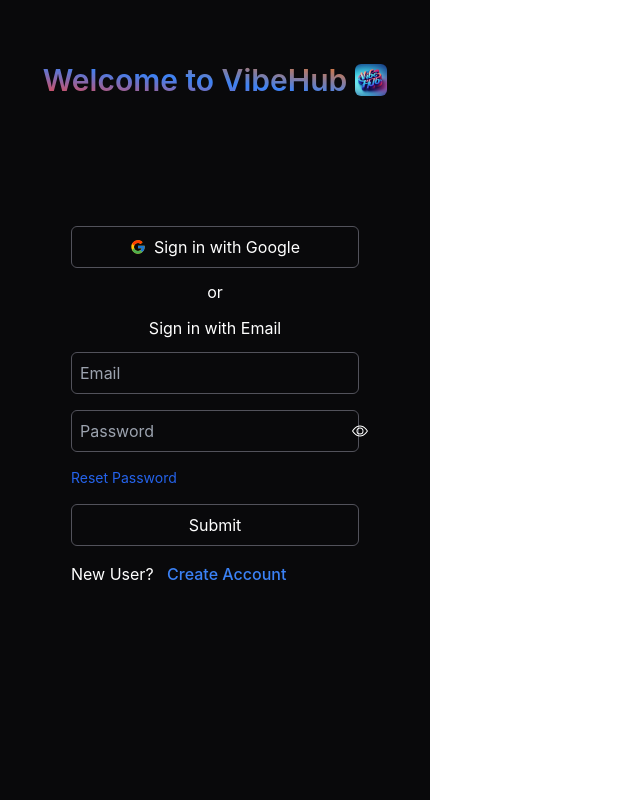
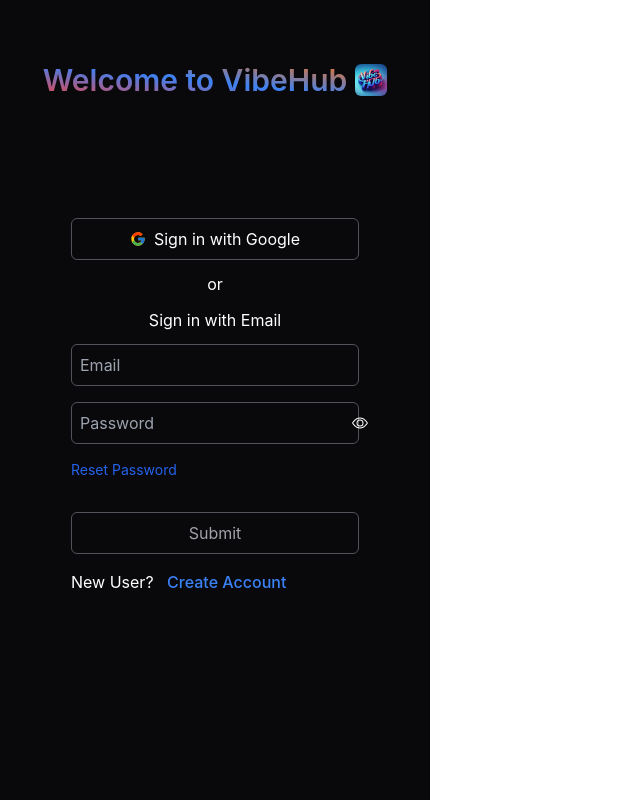
Before and after one commit to Nitinkumar-29/vibeHub, a React (Create React App) app: page /login in a window 1280 px wide. Shown: the whole page, without its empty margins (0-640 px from the left). Built offline with nearby package versions, Linux system fonts and the light colour scheme.

Commit message:
some minor changes

```diff
--- a/src/authentication/Login.jsx
+++ b/src/authentication/Login.jsx
@@ -8,18 +8,17 @@ import { BsEye, BsEyeSlash, BsGoogle } from "react-icons/bs";
 import { FcGoogle } from "react-icons/fc";
 
 const Login = () => {
-  const [error, setError] = useState("");
-  const [loading, setLoading] = useState(true);
   const navigate = useNavigate();
   const {
     login,
     loginCredentials,
     setLoginCredentials,
+    loading,
+    isLoading,
     handleSignInWithGoogle,
+    error,
   } = useContext(AuthContext);
-  const [isLoading, setIsLoading] = useState(false);
   const [passwordType, setPasswordType] = useState("password");
-  const token = localStorage.getItem("token");
 
   const handleOnChange = (e) => {
     setLoginCredentials({
@@ -38,7 +37,6 @@ const Login = () => {
 
   const handleLogin = async (e) => {
     e.preventDefault();
-    setIsLoading(true);
     login(auth);
     // navigate("/");
   };
@@ -107,7 +105,16 @@ const Login = () => {
             <span className="text-sm w-fit text-red-600">{error}</span>
           )}
           <button
-            className="flex justify-center border-[1px] border-zinc-600 rounded-md w-72 p-2"
+            disabled={
+              loginCredentials.email.length === 0 ||
+              loginCredentials.password.length === 0
+            }
+            className={`flex justify-center border-[1px] border-zinc-600 rounded-md w-72 p-2 ${
+              loginCredentials?.email?.length === 0 ||
+              loginCredentials.password.length === 0
+                ? "cursor-not-allowed text-zinc-400"
+                : "cursor-pointer text-white"
+            }`}
             type="submit"
           >
             {isLoading === false && "Submit"}
--- a/src/context/AuthContext.js
+++ b/src/context/AuthContext.js
@@ -47,6 +47,7 @@ export const AuthContextProvider = ({ children }) => {
 
   // login user
   const login = async () => {
+    setIsLoading(true);
     await signInWithEmailAndPassword(
       auth,
       loginCredentials.email,
@@ -69,6 +70,7 @@ export const AuthContextProvider = ({ children }) => {
         setIsLoading(false);
         setLoading(false);
         setError("Invalid credentials");
+        setLoginCredentials({ email: "", password: "" });
       });
   };
 
@@ -78,29 +80,16 @@ export const AuthContextProvider = ({ children }) => {
     const provider = new GoogleAuthProvider();
     signInWithPopup(auth, provider)
       .then((result) => {
-        // This gives you a Google Access Token. You can use it to access the Google API.
-        const credential = GoogleAuthProvider.credentialFromResult(result);
-        const token = credential.accessToken;
-        console.log(token);
-
-        // The signed-in user info.
         const user = result?.user;
-        console.log(user);
         localStorage.setItem("currentUser", user.uid);
         setCurrentUserData(user);
         navigate("/");
-
-        // IdP data available using getAdditionalUserInfo(result)
-        // ...
       })
       .catch((error) => {
-        // Handle Errors here.
         const errorCode = error?.code;
         console.error(errorCode);
-
         const errorMessage = error?.message;
         console.error(errorMessage);
-
         // The email of the user's account used.
         const email = error?.customData.email;
         console.error(email);
@@ -309,7 +298,7 @@ export const AuthContextProvider = ({ children }) => {
     try {
       toast.loading("processing...");
       const currentUserRef = doc(db, "users", currentUser);
-      if (currentUserData.blockedUsers.includes(userId)) {
+      if (currentUserData?.blockedUsers?.includes(userId)) {
         await Promise.all([
           updateDoc(currentUserRef, {
             blockedUsers: arrayRemove(userId),
@@ -350,6 +339,9 @@ export const AuthContextProvider = ({ children }) => {
         updatePasswordStatus,
         handleSignInWithGoogle,
         handleBlock,
+        isLoading,
+        loading,
+        error,
       }}
     >
       {children}
--- a/src/pages/Chats.jsx
+++ b/src/pages/Chats.jsx
@@ -1,6 +1,5 @@
 import React, { useContext, useEffect, useRef, useState } from "react";
 import ChatContext from "../context/ChatContext/ChatContext";
-import PostContext from "../context/PostContext/PostContext";
 import { formatTime } from "../utils/FormatTime";
 import { Link, useNavigate } from "react-router-dom";
 import ThemeContext from "../context/Theme/ThemeContext";
@@ -16,9 +15,8 @@ import {
 import { BiBlock, BiEdit, BiTrashAlt } from "react-icons/bi";
 import { MdArchive, MdArrowBackIos, MdUnarchive } from "react-icons/md";
 import { FaUser } from "react-icons/fa";
-import { TiTickOutline } from "react-icons/ti";
 import { GoIssueClosed } from "react-icons/go";
-import { CgClose, CgCloseR } from "react-icons/cg";
+import { CgClose } from "react-icons/cg";
 import { AuthContext } from "../context/AuthContext";
 
 const Chats = () => {
@@ -356,7 +354,7 @@ const Chats = () => {
               </div>
             )}
             {allChats.length > 0 && (
-              <div className="flex space-x-4 items-center w-[95%] overflow-x-auto hideScrollbar">
+              <div className="relative flex space-x-4 items-center w-[95%] overflow-x-auto scrollbarH pb-2">
                 {allChats?.filter(
                   (chat) =>
                     !chat?.archiveBy?.includes(currentUser) &&
@@ -416,6 +414,7 @@ const Chats = () => {
                   </button>
                 )}
 
+                {currentUserData?.blockedChats?.length > 0 && (
                   <button
                     onClick={() => {
                       setActiveTab("blocked");
@@ -439,6 +438,7 @@ const Chats = () => {
                       }
                     </span>
                   </button>
+                )}
 
                 {messageRequestChats.length > 0 && (
                   <button
--- a/src/styles/overflow_scroll.css
+++ b/src/styles/overflow_scroll.css
@@ -10,26 +10,6 @@
   display: hidden;
   scrollbar-width: 0px;
 }
-/* overflow-y: hidden; */
-
-/* Track */
-/* ::-webkit-scrollbar-track {
-  background: #fbf9f9;
-} */
-/* Handle */
-/* ::-webkit-scrollbar-thumb {
-  background: rgb(159, 158, 158);
-  scrollbar-width: 1px;
-  cursor: grabbing;
-} */
-
-/* .scroll-container {
-  overflow-x: auto;
-  overflow-y: hidden;
-  white-space: nowrap;
-  scrollbar-width: thin;
-  scrollbar-color: #4a5568 #2d3748;
-} */
 
 .scroll-container::-webkit-scrollbar {
   height: 6px;
@@ -53,6 +33,7 @@
   justify-content: center;
   align-items: center;
 }
+
 .carousel::after {
   content: "";
   position: absolute;
@@ -62,6 +43,7 @@
   opacity: 0.5;
   z-index: 1;
 }
+
 .carousel .carousel .control-dots {
   z-index: 10;
 }
@@ -70,7 +52,34 @@
   scrollbar-width: 0px;
   /* display: none; */
 }
+
 .hideScrollbar::-webkit-scrollbar {
   scrollbar-width: 0px;
   display: none;
 }
+
+
+/* App.css */
+.scrollbarH::-webkit-scrollbar {
+  height: 10px;
+  background: #2d3748; /* Dark background for the scrollbar */
+}
+
+.scrollbarH::-webkit-scrollbar-thumb {
+  height: 10px;
+  background-color: #a0aec0; /* Color of the scrollbar thumb */
+  border-radius: 8px; /* Rounded corners */
+}
+
+.scrollbarH::-webkit-scrollbar-track {
+  height: 10px;
+  background: #d8dade; /* Background color of the scrollbar track */
+}
+
+.scrollbarH {
+  display: flex;
+  appearance: none;
+  border-radius: 8px; /* Rounded corners for the scrollable area */
+  scrollbar-width: thin; /* For Firefox */
+  scrollbar-color: #a0aec0 #d8dade; /* Thumb and track colors for Firefox */
+}
```
Also changed, not shown: 1 other file (tests, documents, lock files or other folders). Lines whose indentation alone changed are shown as unchanged.
